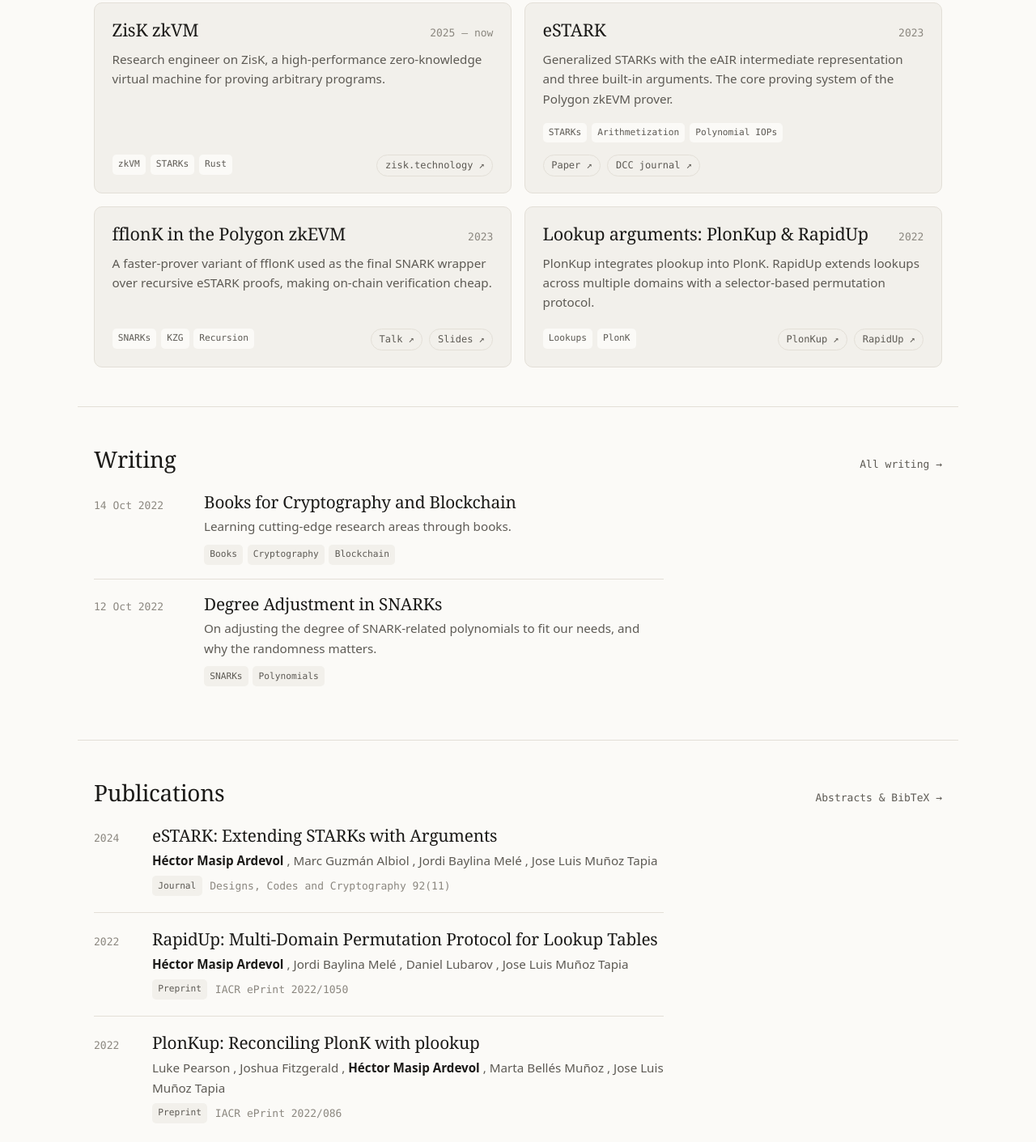
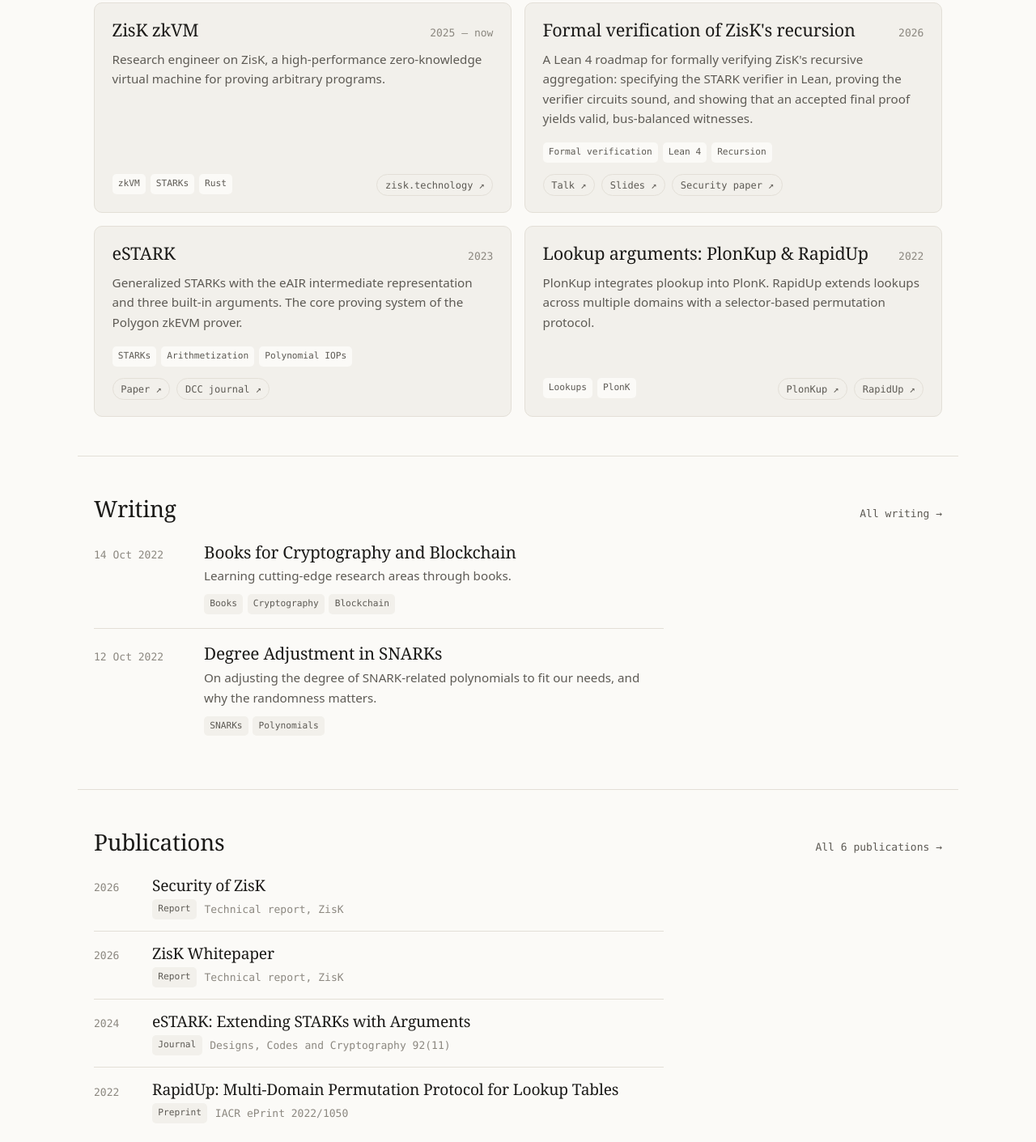
Before and after one commit to hecmas/hecmas.github.io, an Astro site: page / in a window 1280 px wide. Shown: the part 736-2147 px from the top of the page at 81% size. Built offline with nearby package versions, Linux system fonts and the light colour scheme; Astro itself is replaced by a stand-in of ours.

Commit message:
Some more updates

```diff
--- a/src/components/PublicationItem.astro
+++ b/src/components/PublicationItem.astro
@@ -7,30 +7,43 @@ interface Props {
   compact?: boolean;
 }
 const { pub, compact = false } = Astro.props;
-const { title, authors, date, venue, type, abstract, links, bibtex } = pub.data;
-const typeLabel = { journal: 'Journal', conference: 'Conference', preprint: 'Preprint', thesis: 'Thesis' }[type];
+const { title, authors, date, venue, type, abstract, links, bibtex, award } = pub.data;
+const typeLabel = { journal: 'Journal', conference: 'Conference', preprint: 'Preprint', report: 'Report', thesis: 'Thesis' }[type];
 ---
 
-<article class="pub" id={pub.id}>
+<article class:list={['pub', { compact }]} id={pub.id}>
   <div class="pub-year meta">{year(date)}</div>
   <div class="pub-body">
     <h3>
       <a href={links[0]?.url ?? `#${pub.id}`}>{title}</a>
     </h3>
+    {
+      !compact && (
         <p class="authors">
-      {
-        authorList(authors).map((a, i, all) => (
+          {authorList(authors).map((a, i, all) => (
             <>
               <span class={a.me ? 'me' : undefined}>{a.name}</span>
               {i < all.length - 1 ? ', ' : ''}
             </>
-        ))
+          ))}
+        </p>
+      )
     }
-    </p>
     <p class="venue meta">
       <span class="tag">{typeLabel}</span>
       {venue && <span>{venue}</span>}
     </p>
+    {
+      award && !compact && (
+        <p class="award">
+          <svg width="13" height="13" viewBox="0 0 24 24" fill="none" stroke="currentColor" stroke-width="2" stroke-linecap="round" stroke-linejoin="round" aria-hidden="true">
+            <circle cx="12" cy="9" r="6" />
+            <path d="m8.5 14 -1.5 8 5-3 5 3-1.5-8" />
+          </svg>
+          <span>{award}</span>
+        </p>
+      )
+    }
     {
       !compact && (
         <div class="pub-actions">
@@ -105,6 +118,12 @@ const typeLabel = { journal: 'Journal', conference: 'Conference', preprint: 'Pre
     padding-block: 1.25rem;
     border-top: 1px solid var(--border);
   }
+  .pub.compact {
+    padding-block: 0.9rem;
+  }
+  .pub.compact h3 {
+    font-size: 1.2rem;
+  }
   .pub:first-child {
     border-top: 0;
     padding-top: 0;
@@ -133,6 +152,18 @@ const typeLabel = { journal: 'Journal', conference: 'Conference', preprint: 'Pre
     gap: 0.6rem;
     flex-wrap: wrap;
     margin: 0.4rem 0 0;
+  }
+  .award {
+    display: flex;
+    gap: 0.4rem;
+    align-items: flex-start;
+    margin: 0.45rem 0 0;
+    font-size: 0.875rem;
+  }
+  .award svg {
+    flex: none;
+    margin-top: 0.25rem;
+    color: var(--accent);
   }
   .pub-actions {
     display: flex;
--- a/src/content.config.ts
+++ b/src/content.config.ts
@@ -26,10 +26,11 @@ const publications = defineCollection({
     authors: z.array(z.string()),
     date: z.coerce.date(),
     venue: z.string().optional(),
-    type: z.enum(['journal', 'conference', 'preprint', 'thesis']),
+    type: z.enum(['journal', 'conference', 'preprint', 'report', 'thesis']),
     abstract: z.string(),
     links: z.array(link).default([]),
     bibtex: z.string().optional(),
+    award: z.string().optional(),
     featured: z.boolean().default(false),
   }),
 });
--- /dev/null
+++ b/src/content/publications/2020-labs-thesis.md
@@ -0,0 +1,33 @@
+---
+title: Linkable Attribute-Based Signature
+authors: [me]
+date: 2020-10-01
+venue: "Master's thesis, Polytechnic University of Catalonia (UPC). Advisors: M. Paz Morillo Bosch and Ramiro Martínez Pinilla"
+type: thesis
+award: Honorable Mention, Premio Leonardo Torres Quevedo 2020 en Criptología y Seguridad de la Información
+abstract: >-
+  Attribute-based signatures, as introduced by Maji et al. [MPR11] allow to generate anonymously a signature for a
+  message on behalf of a signing policy. To sign a message, a private attribute that satisfies the signing policy has
+  to be used. It is furthermore not possible to identify the actual signer based on the signature. Attribute-based
+  signatures have some important properties for electronic voting, e.g., it guarantees that a vote has been submitted
+  by an eligible voter without revealing her identity. To be fully applicable in that setting, attribute-based
+  signatures must allow not only to determine when some signatures have been emitted by the same person, but also it
+  has to easily detect when the signatures have been issued by different persons. In this thesis, we solve the
+  aforementioned problems by constructing a linkable attribute-based signature (LABS) scheme for unbounded circuits in
+  the random oracle model. We start by providing a generic construction of LABS schemes, where we define both the
+  linkability and exculpability properties. We also provide a concrete instantiation of our generic LABS construction
+  from protocols based on lattices. We do it by introducing a new zero-knowledge proof of knowledge for proving
+  possession of a valid signature of the lattice-based signature scheme of Boschini et al. [Bos+20].
+links:
+  - { label: UPCommons, url: "https://hdl.handle.net/2117/332721" }
+  - { label: PDF, url: "/uploads/TFM.pdf" }
+bibtex: |-
+  @mastersthesis{MasipArdevol2020LABS,
+    title  = {Linkable Attribute-based Signature},
+    author = {Masip Ard{\'e}vol, H{\'e}ctor},
+    school = {Universitat Polit{\`e}cnica de Catalunya},
+    year   = {2020},
+    month  = oct,
+    url    = {https://hdl.handle.net/2117/332721}
+  }
+---
--- a/src/content/publications/2022-plonkup.md
+++ b/src/content/publications/2022-plonkup.md
@@ -12,4 +12,12 @@ abstract: >-
 links:
   - { label: ePrint, url: "https://eprint.iacr.org/2022/086" }
   - { label: PDF, url: "https://eprint.iacr.org/2022/086.pdf" }
+bibtex: |-
+  @misc{cryptoeprint:2022/086,
+    author       = {Luke Pearson and Joshua Fitzgerald and Héctor Masip and Marta Bellés-Muñoz and Jose Luis Muñoz-Tapia},
+    title        = {{PlonKup}: Reconciling {PlonK} with plookup},
+    howpublished = {Cryptology {ePrint} Archive, Paper 2022/086},
+    year         = {2022},
+    url          = {https://eprint.iacr.org/2022/086}
+  }
 ---
--- a/src/content/publications/2022-rapidup.md
+++ b/src/content/publications/2022-rapidup.md
@@ -11,4 +11,12 @@ abstract: >-
 links:
   - { label: ePrint, url: "https://eprint.iacr.org/2022/1050" }
   - { label: PDF, url: "https://eprint.iacr.org/2022/1050.pdf" }
+bibtex: |-
+  @misc{cryptoeprint:2022/1050,
+    author       = {Héctor Masip Ardevol and Jordi Baylina Melé and Daniel Lubarov and José L. Muñoz-Tapia},
+    title        = {{RapidUp}: Multi-Domain Permutation Protocol for Lookup Tables},
+    howpublished = {Cryptology {ePrint} Archive, Paper 2022/1050},
+    year         = {2022},
+    url          = {https://eprint.iacr.org/2022/1050}
+  }
 ---
--- /dev/null
+++ b/src/content/publications/2026-zisk-security.md
@@ -0,0 +1,24 @@
+---
+title: Security of ZisK
+authors: [me]
+date: 2026-10-30
+venue: Technical report, ZisK
+type: report
+featured: true
+abstract: >-
+  The security analysis of ZisK's proof system, in four parts: the proving system (knowledge soundness of every
+  argument), the recursive aggregation (an accepting final proof yields a bounded collection of locally satisfying,
+  bus-balanced AIR witnesses), the semantics (such a collection encodes a successful execution of the committed
+  program; stated, and partly proved), and their composition into the main theorem, with a ledger of its assumptions
+  and limitations.
+links:
+  - { label: PDF, url: "https://github.com/0xPolygonHermez/zisk-papers/blob/main/src/security/main.pdf" }
+  - { label: Source, url: "https://github.com/0xPolygonHermez/zisk-papers" }
+bibtex: |-
+  @misc{zisk-security,
+    author       = {H{\'e}ctor Masip-Ardevol},
+    title        = {Security of {ZisK}},
+    year         = {2026},
+    howpublished = {\url{https://github.com/0xPolygonHermez/zisk-papers}},
+  }
+---
--- /dev/null
+++ b/src/content/publications/2026-zisk-whitepaper.md
@@ -0,0 +1,21 @@
+---
+title: ZisK Whitepaper
+authors: [ZisK Core Team]
+date: 2026-10-30
+venue: Technical report, ZisK
+type: report
+abstract: >-
+  The specification of the ZisK zkVM. It covers the instruction set and its execution model, the arithmetization
+  framework, the chips and buses, continuations, the recursive aggregation, and the proving backend with its
+  parameters.
+links:
+  - { label: PDF, url: "https://github.com/0xPolygonHermez/zisk-papers/blob/main/src/whitepaper/main.pdf" }
+  - { label: Source, url: "https://github.com/0xPolygonHermez/zisk-papers" }
+bibtex: |-
+  @misc{zisk-whitepaper,
+    author       = {{ZisK Core Team}},
+    title        = {{ZisK} Whitepaper},
+    year         = {2026},
+    howpublished = {\url{https://github.com/0xPolygonHermez/zisk-papers}},
+  }
+---
--- a/src/data/site.ts
+++ b/src/data/site.ts
@@ -48,6 +48,18 @@ export const work: {
     links: [{ label: 'zisk.technology', url: 'https://zisk.technology/' }],
   },
   {
+    title: "Formal verification of ZisK's recursion",
+    period: '2026',
+    summary:
+      "A Lean 4 roadmap for formally verifying ZisK's recursive aggregation: specifying the STARK verifier in Lean, proving the verifier circuits sound, and showing that an accepted final proof yields valid, bus-balanced witnesses.",
+    tags: ['Formal verification', 'Lean 4', 'Recursion'],
+    links: [
+      { label: 'Talk', url: 'https://www.youtube.com/watch?v=BGoyF3ENHqU' },
+      { label: 'Slides', url: 'https://docs.google.com/presentation/d/1IwMU-3E9WNGIJ7Y5iyT1DJcYIFi7FX36wPrRIIuC3UA/edit' },
+      { label: 'Security paper', url: 'https://github.com/0xPolygonHermez/zisk-papers/blob/main/src/security/main.pdf' },
+    ],
+  },
+  {
     title: 'eSTARK',
     period: '2023',
     summary:
@@ -56,17 +68,6 @@ export const work: {
     links: [
       { label: 'Paper', url: 'https://eprint.iacr.org/2023/474' },
       { label: 'DCC journal', url: 'https://doi.org/10.1007/s10623-024-01457-z' },
-    ],
-  },
-  {
-    title: 'fflonK in the Polygon zkEVM',
-    period: '2023',
-    summary:
-      'A faster-prover variant of fflonK used as the final SNARK wrapper over recursive eSTARK proofs, making on-chain verification cheap.',
-    tags: ['SNARKs', 'KZG', 'Recursion'],
-    links: [
-      { label: 'Talk', url: 'https://www.youtube.com/watch?v=yPC8Eiyo5P4' },
-      { label: 'Slides', url: '/uploads/2023-fflonk-in-zkevm.pdf' },
     ],
   },
   {
--- a/src/pages/index.astro
+++ b/src/pages/index.astro
@@ -11,7 +11,8 @@ import { profile, socials, work, interests } from '../data/site';
 
 const byDate = <T extends { data: { date: Date } }>(a: T, b: T) => b.data.date.valueOf() - a.data.date.valueOf();
 const posts = (await getCollection('writing', ({ data }) => !data.draft)).sort(byDate).slice(0, 3);
-const pubs = (await getCollection('publications')).sort(byDate);
+const allPubs = (await getCollection('publications')).sort(byDate);
+const pubs = allPubs.slice(0, 4);
 const talks = (await getCollection('talks')).sort(byDate).slice(0, 3);
 const heroLinks = socials.filter((s) => ['github', 'scholar', 'x', 'email'].includes(s.icon));
 ---
@@ -107,7 +108,7 @@ const heroLinks = socials.filter((s) => ['github', 'scholar', 'x', 'email'].incl
   <section class="section container" id="publications">
     <div class="section-head">
       <h2>Publications</h2>
-      <a href="/publications/">Abstracts & BibTeX →</a>
+      <a href="/publications/">All {allPubs.length} publications →</a>
     </div>
     <div class="narrow">
       {pubs.map((pub) => <PublicationItem pub={pub} compact />)}
--- a/src/pages/writing/index.astro
+++ b/src/pages/writing/index.astro
@@ -12,7 +12,7 @@ const posts = (await getCollection('writing', ({ data }) => !data.draft)).sort(
   <div class="container narrow">
     <header class="page-head">
       <h1>Writing</h1>
-      <p>Notes on zero-knowledge proofs, cryptography and the math behind them. Some posts include interactive demos.</p>
+      <p>Notes on zero-knowledge proofs, cryptography and the math behind them.</p>
     </header>
     {posts.map((post) => <PostItem post={post} />)}
   </div>
```
Lines whose indentation alone changed are shown as unchanged.
